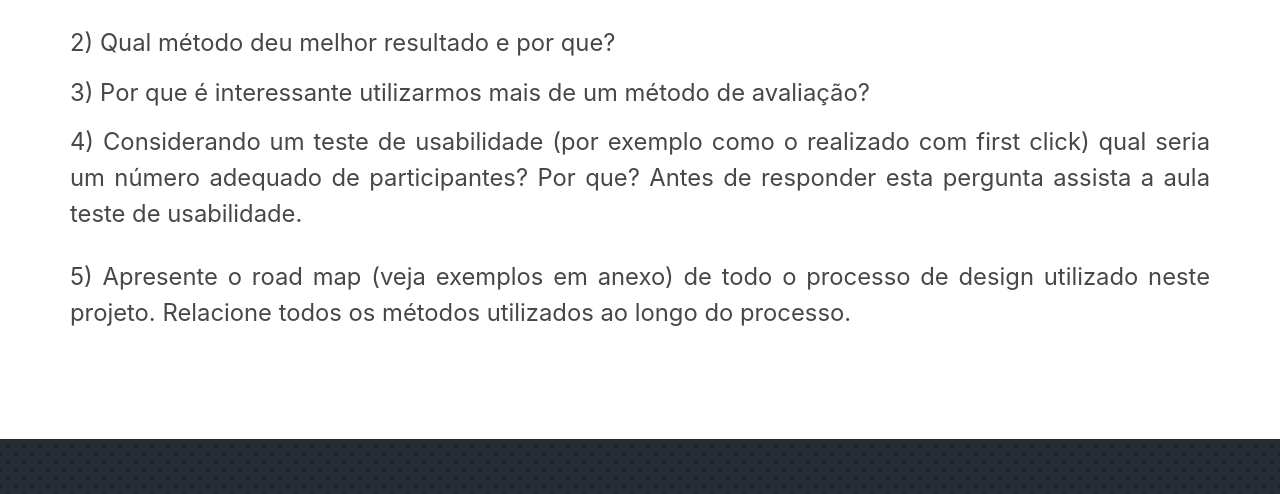
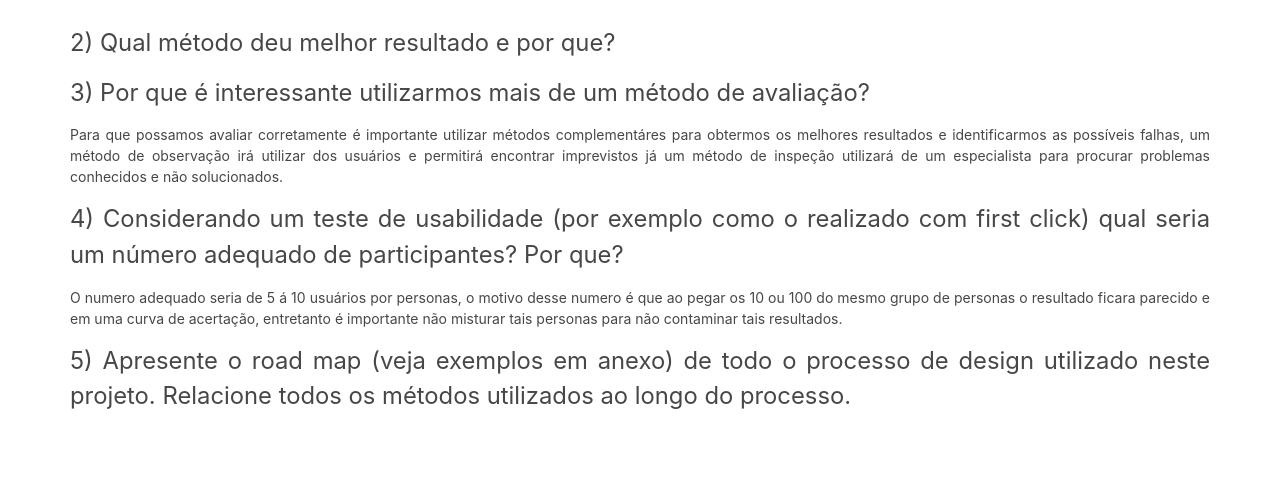
Before and after one commit to RickCarletti/SIDUFF_projeto, a plain HTML site: page avaliacao.html in a window 1280 px wide. Shown: the part 8647-9141 px from the top of the page. Drawn offline with nearby package versions, Linux system fonts and the light colour scheme.

Commit message:
novas paradas

```diff
--- a/avaliacao.html
+++ b/avaliacao.html
@@ -401,13 +401,17 @@ Licence URI: https://www.os-templates.com/template-terms
             </div>
             <div class="row">
               <p class="sub-subtitulo">3) Por que é interessante utilizarmos mais de um método de avaliação?</p>
-              <p></p>
+              <p>Para que possamos avaliar corretamente é importante utilizar métodos complementáres para obtermos os
+                melhores resultados e identificarmos as possíveis falhas, um método de observação irá utilizar dos
+                usuários e permitirá encontrar imprevistos já um método de inspeção utilizará de um especialista para
+                procurar problemas conhecidos e não solucionados.</p>
             </div>
             <div class="row">
               <p class="sub-subtitulo">4) Considerando um teste de usabilidade (por exemplo como o realizado com first
-                click) qual seria um número adequado de participantes? Por que? Antes de responder esta pergunta assista
-                a aula teste de usabilidade.</p>
-              <p></p>
+                click) qual seria um número adequado de participantes? Por que?</p>
+              <p> O numero adequado seria de 5 á 10 usuários por personas, o motivo desse numero é que ao pegar os 10 ou
+                100 do mesmo grupo de personas o resultado ficara parecido e em uma curva de acertação,
+                entretanto é importante não misturar tais personas para não contaminar tais resultados. </p>
             </div>
             <div class="row">
               <p class="sub-subtitulo">5) Apresente o road map (veja exemplos em anexo) de todo o processo de design
```
